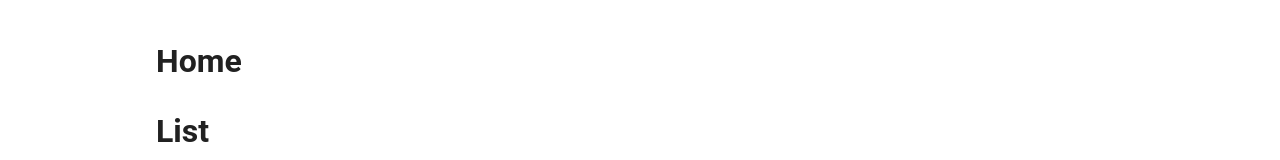
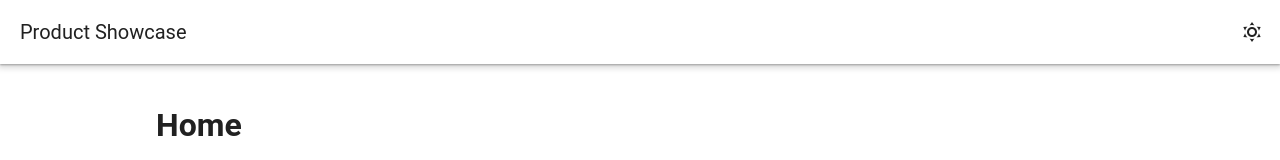
Before and after one commit to pgutierrezs98/proyecto-m7, a Vue app: page / in a window 1280 px wide. Shown: the top 160 px of the page. Built offline with nearby package versions, Linux system fonts and the light colour scheme.

Commit message:
Añade Header Comp

```diff
--- a/src/App.vue
+++ b/src/App.vue
@@ -1,5 +1,20 @@
+<script setup>
+import { ref } from 'vue';
+import { useTheme } from 'vuetify';
+import HeaderComp from './components/HeaderComp.vue';
+
+const theme = useTheme()
+const systemTheme = theme.global.name.value
+const selectedTheme = ref(systemTheme)
+
+const changeTheme = () => {
+    selectedTheme.value = selectedTheme.value === 'light' ? 'dark' : 'light'
+}
+</script>
+
 <template>
-    <v-app>
+    <v-app :theme="selectedTheme">
+    <HeaderComp :theme="selectedTheme" @click="changeTheme" />
         <v-main>
             <v-container>
                 <RouterView />
--- a/src/components/HeaderComp.vue
+++ b/src/components/HeaderComp.vue
@@ -1,13 +1,23 @@
 <script setup>
+import { defineProps, defineEmits } from 'vue';
+
+const emit = defineEmits(['click'])
+const props = defineProps ({
+  theme: String,
+})
+
+const changeTheme = () => {
+  emit ('click')
+}
 
 </script>
 
 <template>
-  <div>
-    <h1>Header</h1>
-  </div>
+  <v-app-bar>
+    <v-app-bar-title>Product Showcase</v-app-bar-title>
+    <!-- Botón para cambiar tema light/dark -->
+    <v-btn @click="changeTheme" :icon="props.theme === 'light' ? 'mdi-weather-sunny' : 'mdi-weather-night'"></v-btn>
+  </v-app-bar>
 </template>
 
-<style scoped>
-
-</style>
+<style scoped></style>
```
